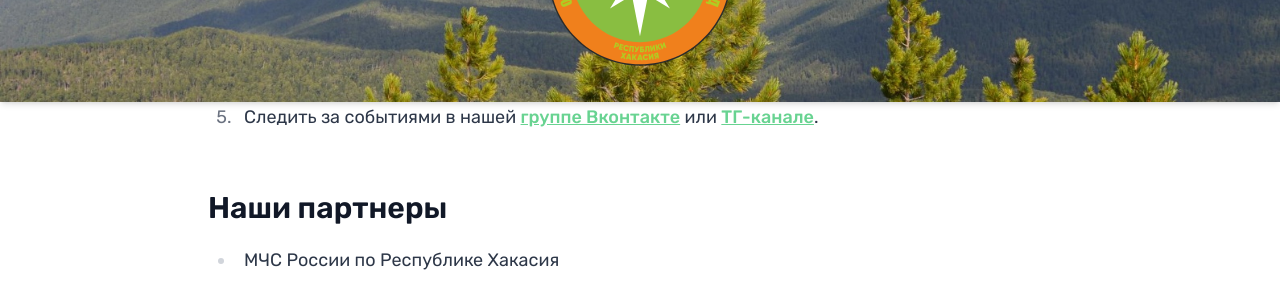
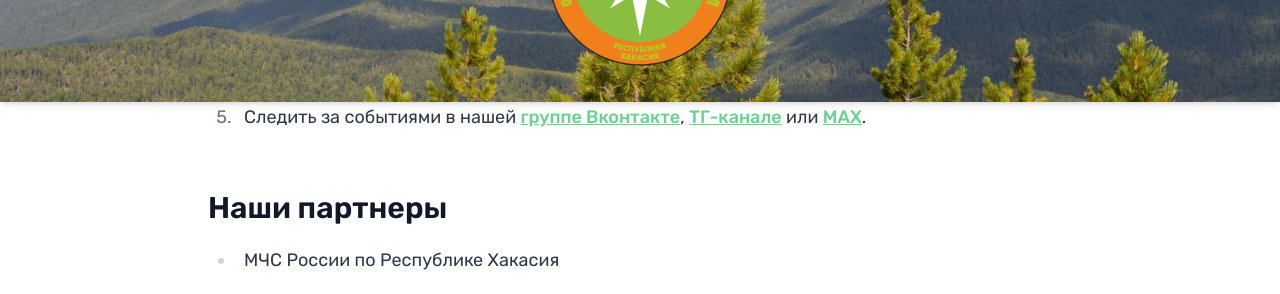
Before and after one commit to anton-g-kulikov/pso19, a Jekyll site: the page built from _pages/about.md, in a window 1280 px wide and 900 px high, scrolled down 1381 px. Shown: the part 154-448 px from the top of the window. Built offline with Jekyll 4.4.1, drawn with Linux system fonts in a browser that asks for light colours.

Commit message:
Add MAX links to Contacts and About pages

```diff
--- a/_pages/about.md
+++ b/_pages/about.md
@@ -34,7 +34,7 @@ permalink: /about/
 2. Пройти базовое обучение
 3. Иметь желание помогать людям
 4. Быть готовым к регулярным тренировкам
-5. Следить за событиями в нашей [группе Вконтакте](https://vk.com/opso19ru) или [ТГ-канале](https://t.me/opso19).
+5. Следить за событиями в нашей [группе Вконтакте](https://vk.com/opso19ru), [ТГ-канале](https://t.me/opso19) или [MAX](https://max.ru/id1900011222_biz).
 
 ## Наши партнеры
 
```
Also changed, not shown: _pages/contact.md (+2 -0 lines).
